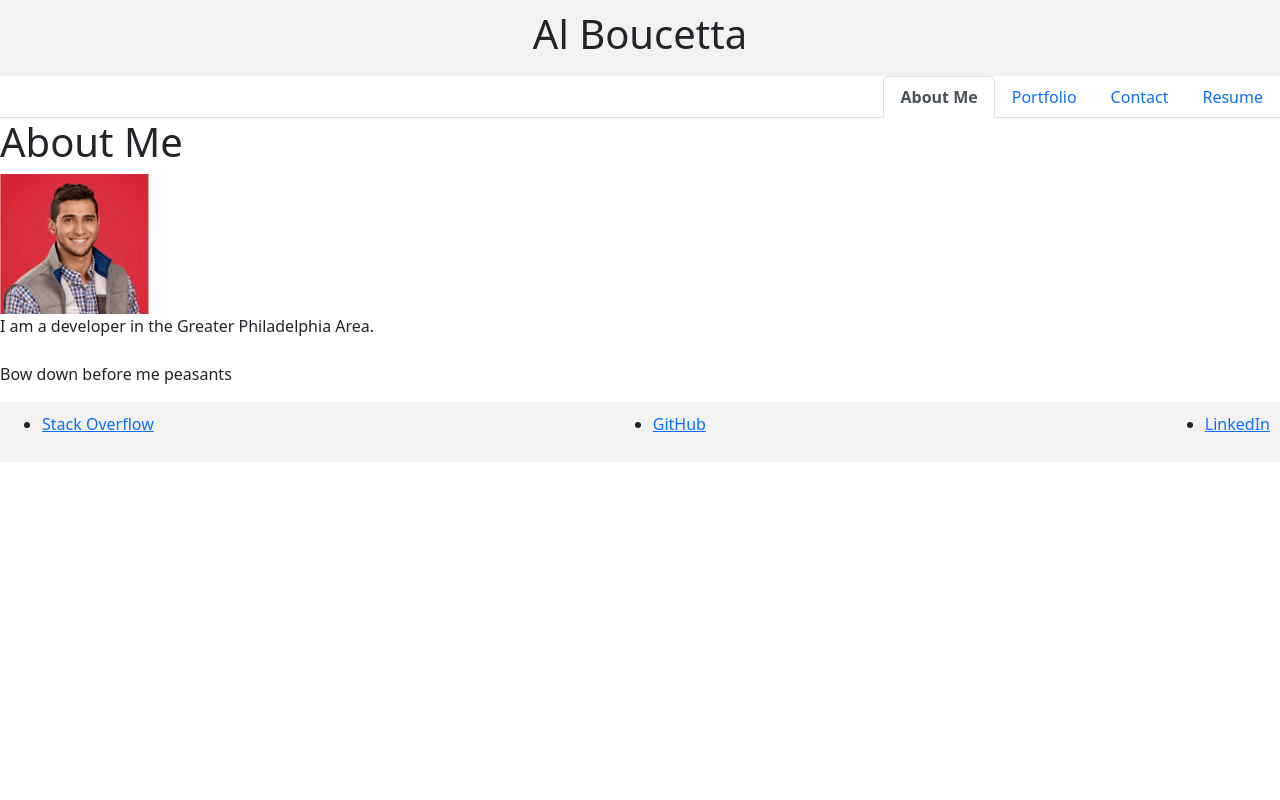
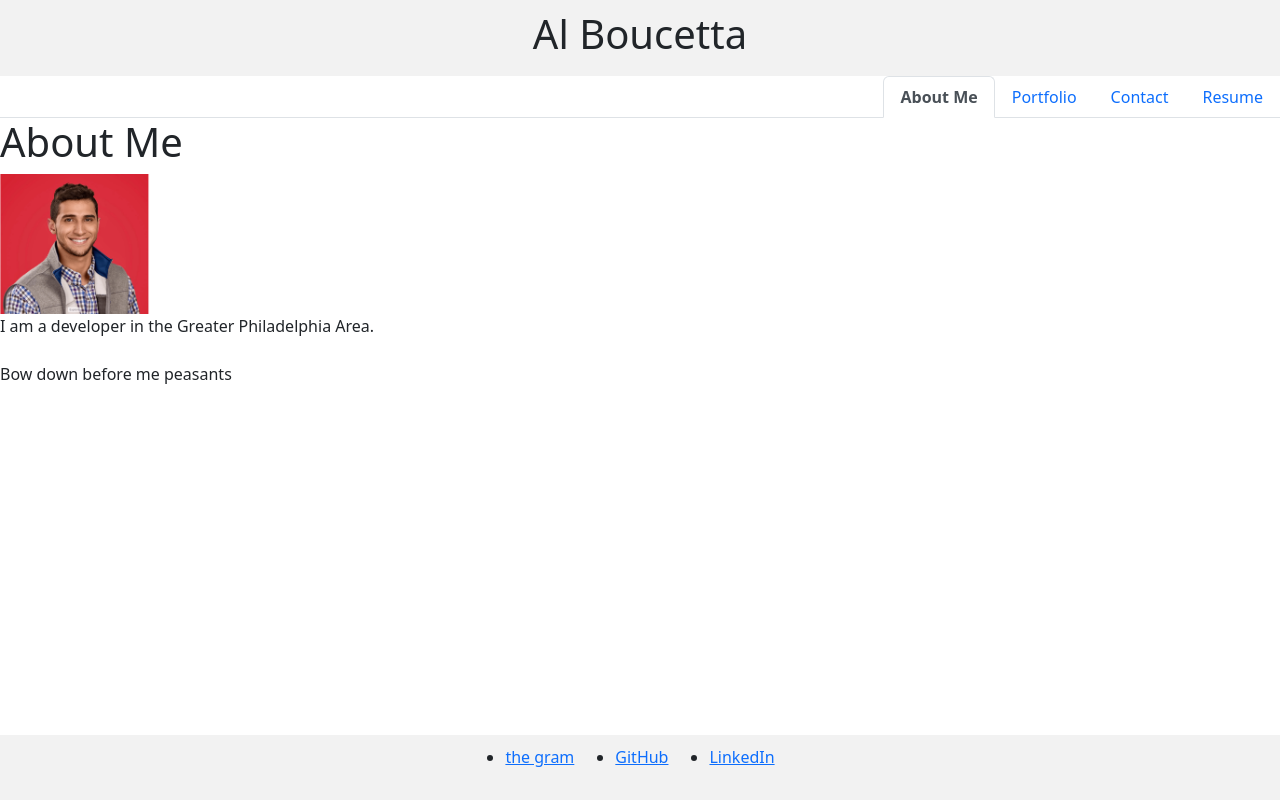
Before and after one commit to albo1/Portfolio_al, a React (Create React App) app: page / in a window 1280 px wide. Built offline with nearby package versions, Linux system fonts and the light colour scheme.

Commit message:
more changes:

```diff
--- a/src/components/footer.js
+++ b/src/components/footer.js
@@ -6,7 +6,7 @@ function Footer() {
       <nav>
         <ul className="footer-links">
           <li>
-            <a href="https://stackoverflow.com">Stack Overflow</a>
+            <a href="https://stackoverflow.com">the gram</a>
           </li>
           <li>
             <a href="https://github.com/albo1">GitHub</a>
--- a/src/components/styles/styles.css
+++ b/src/components/styles/styles.css
@@ -87,3 +87,19 @@
     justify-content: space-between;
     gap: 1px;
   }
+  .footer {
+    position: fixed;
+    bottom: 0;
+    left: 0;
+    width: 100%;
+    padding-bottom: 15px;
+  }
+  .footer ul {
+    padding: 0;
+    display: flex;
+    justify-content: center;
+  }
+
+  .footer ul li {
+    margin: 0 20px;
+  }
```
Also changed, not shown: 10 other files (tests, documents, lock files or other folders).
